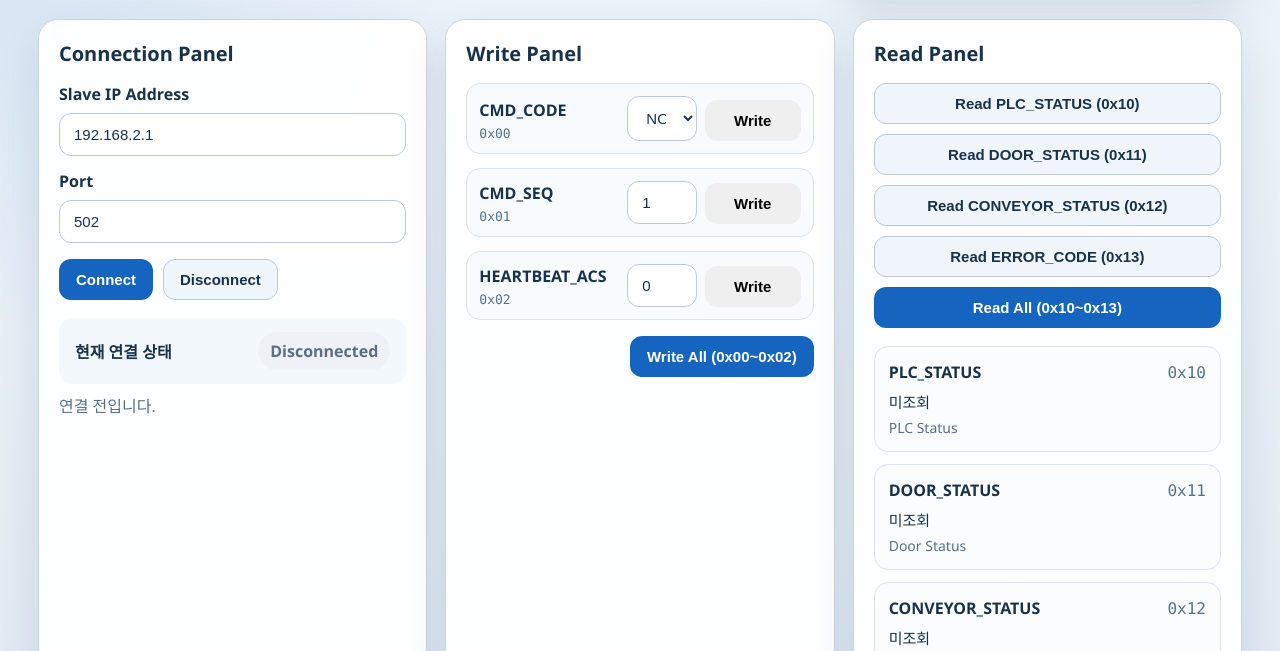
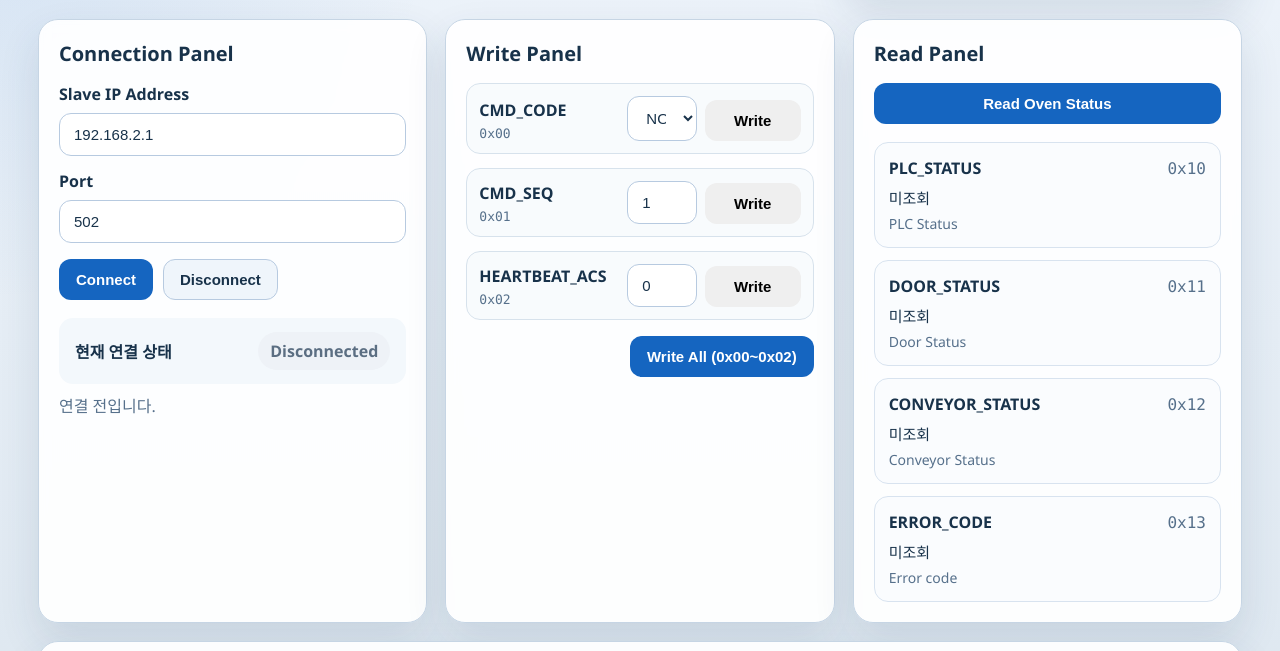
Before and after one commit to AdleRami/ModbusTCP_test_page, a website: page public/index.html in a window 1280 px wide. Shown: the part 145-796 px from the top of the page. Drawn offline with Linux system fonts and the light colour scheme; no server answers.

Commit message:
only_read_all_oven_status

```diff
--- a/public/app.js
+++ b/public/app.js
@@ -115,12 +115,6 @@ function bindEvents() {
   document.querySelectorAll("[data-write-single]").forEach((button) => {
     button.addEventListener("click", () => {
       writeCommandRegisters("single", button.dataset.writeSingle);
-    });
-  });
-
-  document.querySelectorAll("[data-read-single]").forEach((button) => {
-    button.addEventListener("click", () => {
-      readStatusRegisters("single", button.dataset.readSingle);
     });
   });
 }
--- a/public/index.html
+++ b/public/index.html
@@ -107,11 +107,7 @@
           </div>
 
           <div class="button-stack">
-            <button class="button button-secondary" data-read-single="PLC_STATUS">Read PLC_STATUS (0x10)</button>
-            <button class="button button-secondary" data-read-single="DOOR_STATUS">Read DOOR_STATUS (0x11)</button>
-            <button class="button button-secondary" data-read-single="CONVEYOR_STATUS">Read CONVEYOR_STATUS (0x12)</button>
-            <button class="button button-secondary" data-read-single="ERROR_CODE">Read ERROR_CODE (0x13)</button>
-            <button id="readAllButton" class="button button-primary">Read All (0x10~0x13)</button>
+            <button id="readAllButton" class="button button-primary">Read Oven Status</button>
           </div>
 
           <div id="readResults" class="result-list"></div>
```
